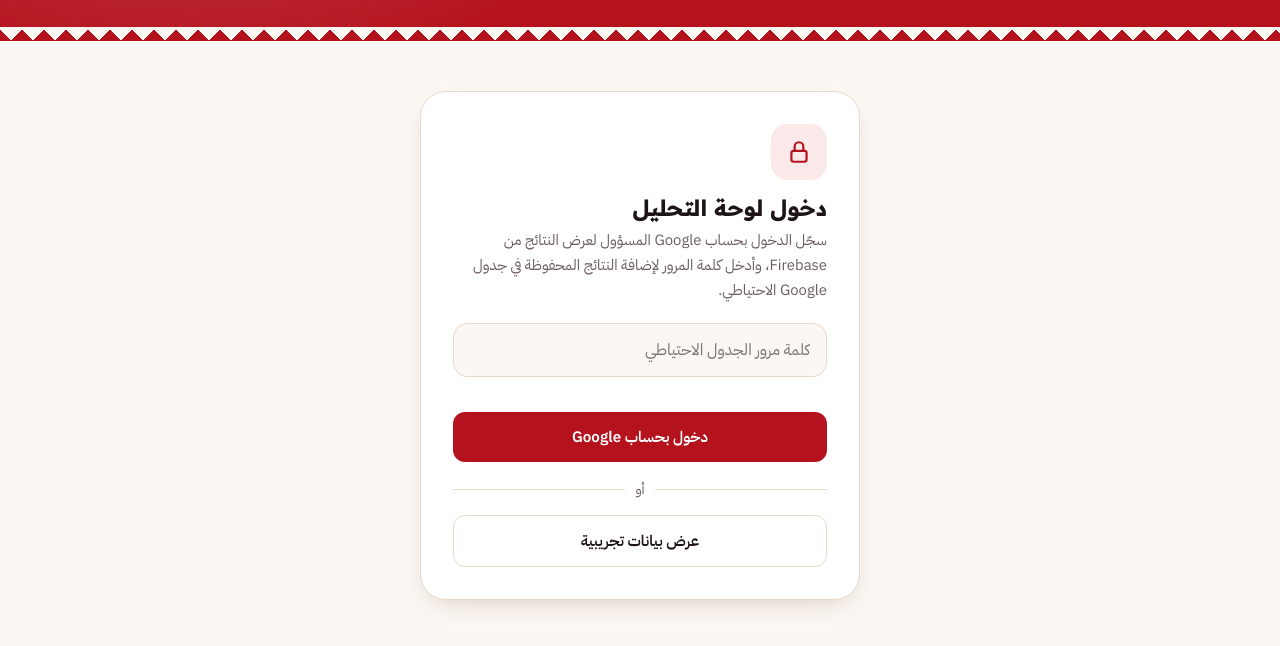
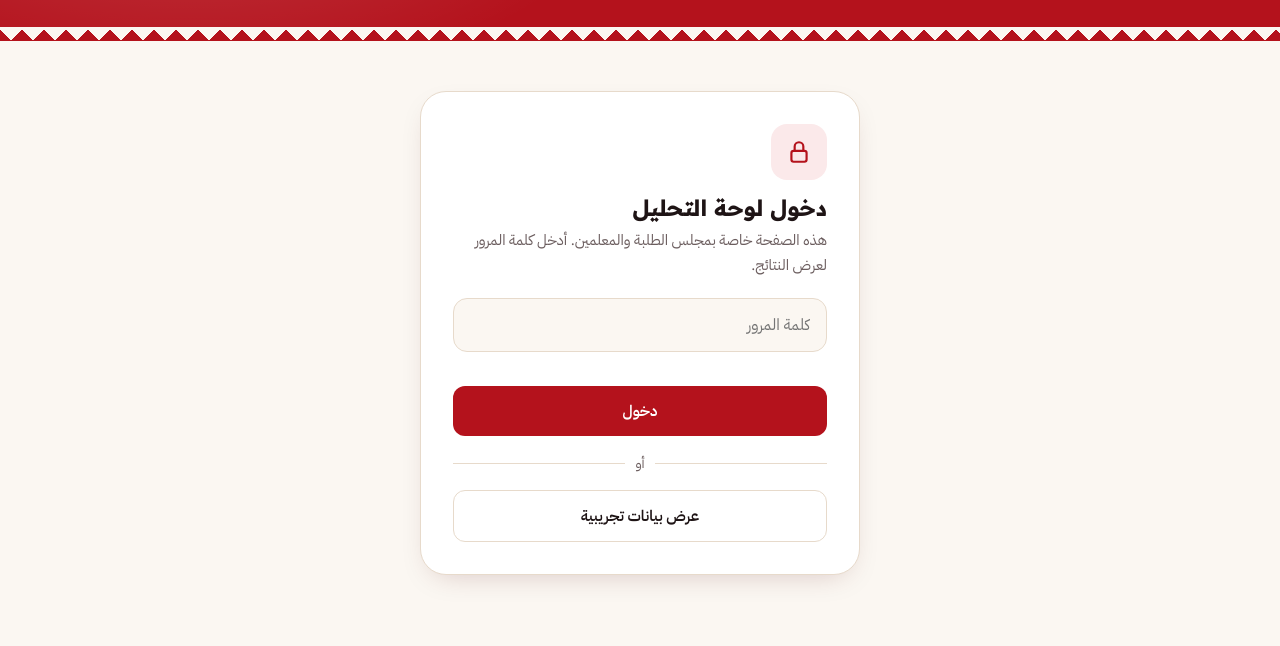
Before and after one commit to yahyahameed2025-design/exam, a plain HTML site: page dashboard.html in a window 1280 px wide. Shown: the part 138-784 px from the top of the page. Drawn offline with Linux system fonts and the light colour scheme.

Commit message:
Update login page text and functionality

```diff
--- a/dashboard.html
+++ b/dashboard.html
@@ -193,11 +193,11 @@ footer{color:var(--muted);font-size:.85rem;text-align:center;padding:0 0 40px}
   <div class="login">
     <div class="ico"><svg width="26" height="26" viewBox="0 0 24 24" fill="none" stroke="currentColor" stroke-width="2" stroke-linecap="round"><rect x="5" y="11" width="14" height="10" rx="2"/><path d="M8 11V7a4 4 0 0 1 8 0v4"/></svg></div>
     <h2>دخول لوحة التحليل</h2>
-    <p>سجّل الدخول بحساب Google المسؤول لعرض النتائج من Firebase، وأدخل كلمة المرور لإضافة النتائج المحفوظة في جدول Google الاحتياطي.</p>
+    <p>هذه الصفحة خاصة بمجلس الطلبة والمعلمين. أدخل كلمة المرور لعرض النتائج.</p>
     <form id="login-form" novalidate>
-      <input type="password" id="pw" placeholder="كلمة مرور الجدول الاحتياطي" autocomplete="current-password">
+      <input type="password" id="pw" placeholder="كلمة المرور" autocomplete="current-password">
       <div class="err" id="login-err"></div>
-      <button class="btn btn-red" id="login-btn" type="submit">دخول بحساب Google</button>
+      <button class="btn btn-red" id="login-btn" type="submit">دخول</button>
     </form>
     <div class="or">أو</div>
     <button class="btn btn-line" id="demo-btn" style="width:100%">عرض بيانات تجريبية</button>
@@ -286,7 +286,8 @@ footer{color:var(--muted);font-size:.85rem;text-align:center;padding:0 0 40px}
     messagingSenderId: "340498220330",
     appId: "1:340498220330:web:4cd88c04cc774fcd09ca53"
   };
-  const ADMIN_EMAIL = 'yahyahameed2025@gmail.com';
+  // حساب المسؤول في Firebase (يُدخَل بكلمة المرور فقط)
+  const ADMIN_EMAIL = 'admin@national-exams-majlis.web.app';
   const FB_SDK = 'https://www.gstatic.com/firebasejs/10.12.2/';
 
   const SUBJ = {
@@ -380,12 +381,12 @@ footer{color:var(--muted);font-size:.85rem;text-align:center;padding:0 0 40px}
   }
   if(FIREBASE_CONFIG.projectId) fbInit().catch(()=>{});
 
-  async function loadFirebase(interactive){
+  async function loadFirebase(pw){
     const { fs, au, db, auth } = await withTimeout(fbInit(), 9000);
     let user = auth.currentUser;
-    if(!user && interactive){ user = (await au.signInWithPopup(auth, new au.GoogleAuthProvider())).user; }
+    if(user && (user.email||'').toLowerCase() !== ADMIN_EMAIL){ await au.signOut(auth); user = null; }
+    if(!user && pw){ user = (await withTimeout(au.signInWithEmailAndPassword(auth, ADMIN_EMAIL, pw), 12000)).user; }
     if(!user) throw new Error('nouser');
-    if((user.email||'').toLowerCase() !== ADMIN_EMAIL) throw new Error('notadmin');
     const snap = await withTimeout(fs.getDocs(fs.collection(db, 'results')), 15000);
     const rows = snap.docs.map(d => { const x = d.data(); return { id:d.id, name:x.name, cls:x.cls, answers:x.answers, time: x.time && x.time.toMillis ? x.time.toMillis() : Date.now(), src:'firebase' }; });
     let key = null;
@@ -394,26 +395,26 @@ footer{color:var(--muted);font-size:.85rem;text-align:center;padding:0 0 40px}
   }
 
   // يجمع النتائج من Firebase (الأساسي) ومن جدول Google (الاحتياطي) في قائمة واحدة
-  async function loadAll(pw, interactive){
+  async function loadAll(pw){
     const [f, sh] = await Promise.allSettled([
-      FIREBASE_CONFIG.projectId ? loadFirebase(interactive) : Promise.reject(new Error('nofb')),
+      FIREBASE_CONFIG.projectId ? loadFirebase(pw) : Promise.reject(new Error('nofb')),
       (pw && API_URL) ? fetchLive(pw) : Promise.reject(new Error('nopw'))
     ]);
     const fbOk = f.status === 'fulfilled';
     const shOk = sh.status === 'fulfilled' && sh.value && sh.value.ok;
     const shAuth = sh.status === 'fulfilled' && sh.value && sh.value.error === 'auth';
     if(!fbOk && !shOk){
-      const r = f.reason && f.reason.message;
-      if(r === 'notadmin') throw new Error('هذا الحساب ليس حساب المسؤول. سجّل الدخول بـ ' + ADMIN_EMAIL);
-      if(shAuth) throw new Error('كلمة المرور غير صحيحة، وتعذّر الدخول إلى Firebase.');
-      if(f.reason && /popup/i.test(f.reason.code||'')) throw new Error('أُغلقت نافذة تسجيل الدخول. حاول مرة أخرى.');
-      throw new Error('تعذّر جلب النتائج من Firebase ومن الجدول الاحتياطي.');
+      const code = (f.reason && f.reason.code) || '';
+      if(/invalid-credential|wrong-password|user-not-found|invalid-login/.test(code) || shAuth) throw new Error('كلمة المرور غير صحيحة.');
+      if(/too-many-requests/.test(code)) throw new Error('محاولات كثيرة خاطئة. انتظر قليلاً ثم حاول مرة أخرى.');
+      if(!pw) throw new Error('أدخل كلمة المرور.');
+      throw new Error('تعذّر الاتصال بقاعدة البيانات وبالجدول الاحتياطي. تحقّق من الإنترنت.');
     }
     let key = (fbOk && f.value.key) || (shOk && sh.value.key) || null;
     if(fbOk && !f.value.key && shOk && sh.value.key){
       try{ await f.value.fs.setDoc(f.value.fs.doc(f.value.db, 'config', 'answerKey'), { key: sh.value.key }); }catch(_){}
     }
-    if(!key) throw new Error('مفتاح الإجابات غير متوفر بعد. أدخل كلمة مرور الجدول مرة واحدة ليُحفظ في Firebase.');
+    if(!key) throw new Error('مفتاح الإجابات غير متوفر حالياً. حاول مرة أخرى بعد قليل.');
     const map = new Map();
     if(fbOk) f.value.rows.forEach(r => map.set(r.id, r));
     let backup = 0;
@@ -422,23 +423,24 @@ footer{color:var(--muted);font-size:.85rem;text-align:center;padding:0 0 40px}
   }
 
   async function login(pw, interactive){
+    if(interactive && !pw){ $('login-err').textContent = 'أدخل كلمة المرور.'; return; }
     const btn = $('login-btn');
     if(!API_URL && !FIREBASE_CONFIG.projectId){ $('login-err').textContent = 'لم يُضبط الاتصال بعد. استخدم «عرض بيانات تجريبية» للمعاينة.'; return; }
     btn.disabled = true; btn.innerHTML = '<span class="spin"></span> جارٍ الدخول';
     try{
-      const d = await loadAll(pw, interactive);
+      const d = await loadAll(pw);
       password = pw || ''; if(pw && d.status.sheet) ss.set('dash-pw', pw);
       setData(d);
       clearInterval(timer); timer = setInterval(refresh, 60000);
     }catch(e){
       if(interactive) $('login-err').textContent = e.message;
-    }finally{ btn.disabled = false; btn.textContent = 'دخول بحساب Google'; }
+    }finally{ btn.disabled = false; btn.textContent = 'دخول'; }
   }
   async function refresh(){
     if(!DATA) return;
     if(DATA.demo){ toast('هذه بيانات تجريبية'); return; }
     const b = $('refresh'); b.disabled = true;
-    try{ setData(await loadAll(password, false)); }
+    try{ setData(await loadAll(password)); }
     catch(e){ toast('تعذّر التحديث — ' + e.message); }
     finally{ b.disabled = false; }
   }
```
